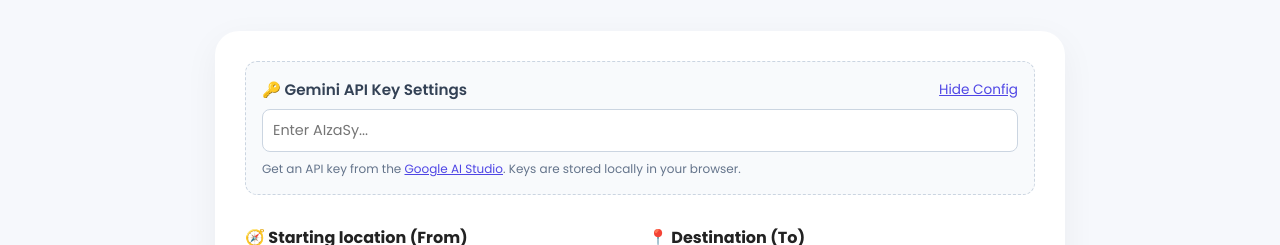
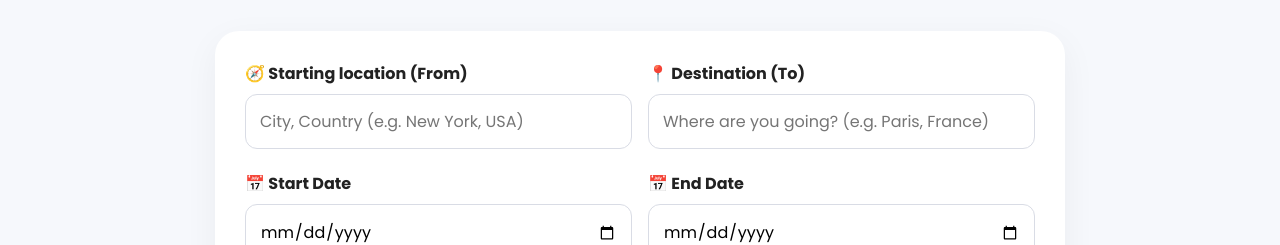
Before and after one commit to hasiniambati/AI-Travel-Planner, a React (Vite) app in the folder frontend/: page /planner in a window 1280 px wide. Shown: the part 293-538 px from the top of the page. Built offline with nearby package versions, Linux system fonts and the light colour scheme; no server answers.

Commit message:
feat: route all Gemini calls through backend proxy-gemini endpoint, removing API key inputs from UI

```diff
--- a/frontend/src/components/TripForm.jsx
+++ b/frontend/src/components/TripForm.jsx
@@ -1,5 +1,5 @@
 import { useState } from "react";
-import { generateTripWithGemini, saveGeminiApiKey } from "../services/geminiService";
+import { generateTripWithGemini } from "../services/geminiService";
 import "./TripForm.css";
 
 function TripForm({ onTripGenerated }) {
@@ -19,14 +19,6 @@
 
   const [loading, setLoading] = useState(false);
   const [error, setError] = useState("");
-  const [apiKey, setApiKey] = useState(localStorage.getItem("gemini_api_key") || "");
-  const [showKeyConfig, setShowKeyConfig] = useState(!localStorage.getItem("gemini_api_key"));
-
-  const handleApiKeyChange = (e) => {
-    const val = e.target.value;
-    setApiKey(val);
-    saveGeminiApiKey(val);
-  };
 
   const handleChange = (e) => {
     const { name, value } = e.target;
@@ -155,42 +147,6 @@
             ⚠️ {error}
           </div>
         )}
-
-        <div className="trip-form-key-section">
-          <h4 style={{ margin: "0 0 8px 0", fontSize: "0.95rem", color: "#334155", display: "flex", justifyContent: "space-between", alignItems: "center" }}>
-            <span style={{ fontWeight: 600 }}>🔑 Gemini API Key Settings</span>
-            <button
-              type="button"
-              style={{ background: "none", border: "none", color: "#4f46e5", cursor: "pointer", fontSize: "0.85rem", textDecoration: "underline" }}
-              onClick={() => setShowKeyConfig(!showKeyConfig)}
-            >
-              {showKeyConfig ? "Hide Config" : "Show Config"}
-            </button>
-          </h4>
-          {showKeyConfig && (
-            <div>
-              <input
-                type="password"
-                placeholder="Enter AIzaSy..."
-                value={apiKey}
-                onChange={handleApiKeyChange}
-                style={{
-                  fontFamily: "inherit",
-                  padding: "10px",
-                  fontSize: "0.9rem",
-                  border: "1px solid #cbd5e1",
-                  borderRadius: "8px",
-                  width: "100%",
-                  boxSizing: "border-box",
-                  marginBottom: "8px"
-                }}
-              />
-              <p className="hint" style={{ fontSize: "0.75rem", color: "#64748b", margin: "4px 0 0 0" }}>
-                Get an API key from the <a href="https://aistudio.google.com/" target="_blank" rel="noopener noreferrer" style={{ color: "#4f46e5", textDecoration: "underline" }}>Google AI Studio</a>. Keys are stored locally in your browser.
-              </p>
-            </div>
-          )}
-        </div>
 
         {/* Origin & Destination Row */}
         <div className="grid-2-col">
--- a/frontend/src/components/home/Assistant.jsx
+++ b/frontend/src/components/home/Assistant.jsx
@@ -31,18 +31,15 @@
     }
 
     try {
-      const activeKey = getGeminiApiKey();
-      // 1. Try client-side Gemini call first if API Key is configured
-      if (activeKey) {
-        const reply = await chatWithGeminiAPI(text, messages, tripContext);
-        setMessages((m) => [...m, { sender: "ai", text: reply }]);
-      } else {
-        // 2. If no client key, try calling the backend API (which might have GEMINI_API_KEY)
+      const reply = await chatWithGeminiAPI(text, messages, tripContext);
+      setMessages((m) => [...m, { sender: "ai", text: reply }]);
+    } catch (e) {
+      try {
         const d = await assistantChat(text, tripContext || { page: window.location.pathname });
         setMessages((m) => [...m, { sender: "ai", text: d.answer }]);
+      } catch (err) {
+        setMessages((m) => [...m, { sender: "ai", text: `I could not fetch a response: ${e.message}` }]);
       }
-    } catch (e) {
-      setMessages((m) => [...m, { sender: "ai", text: `I could not fetch a response: ${e.message}` }]);
     } finally {
       setLoading(false);
     }
--- a/frontend/src/services/geminiService.js
+++ b/frontend/src/services/geminiService.js
@@ -1,4 +1,5 @@
 const API_BASE = "https://generativelanguage.googleapis.com/v1beta/models";
+const API_URL = import.meta.env.VITE_API_URL || 'http://localhost:5000/api';
 
 const geminiSchema = {
   type: "object",
@@ -85,13 +86,6 @@
 };
 
 export const generateTripWithGemini = async (formData) => {
-  const apiKey = getGeminiApiKey();
-  if (!apiKey) {
-    throw new Error(
-      "Gemini API Key is not set. Please provide it in your environment or configuration."
-    );
-  }
-
   const { origin, destination, startDate, endDate, budget, adults, children, infants, travelMode, interests = [], include = [] } = formData;
 
   const start = new Date(startDate);
@@ -114,14 +108,14 @@
 
 Please output strict JSON matching the required schema. Ensure the estimatedTravelCost estimate matches the budget level. Recommended hotels must be realistic stays in ${destination}. For each day in the itinerary, provide multiple activities structured by timeOfDay (e.g. Morning, Afternoon, Evening) with correct ticketing/pricing, best visit times, and realistic travel times from previous spots.`;
 
-  const url = `${API_BASE}/gemini-1.5-flash:generateContent?key=${encodeURIComponent(apiKey)}`;
-
-  const response = await fetch(url, {
+  const response = await fetch(`${API_URL}/ai/proxy-gemini`, {
     method: "POST",
     headers: {
       "Content-Type": "application/json"
     },
     body: JSON.stringify({
+      model: "gemini-1.5-flash",
+      body: {
         contents: [
           {
             role: "user",
@@ -134,12 +128,13 @@
           responseMimeType: "application/json",
           responseSchema: geminiSchema
         }
+      }
     })
   });
 
   if (!response.ok) {
     const errorData = await response.json().catch(() => ({}));
-    const errMsg = errorData?.error?.message || `API error (${response.status})`;
+    const errMsg = errorData?.message || errorData?.error?.message || `API error (${response.status})`;
     throw new Error(`Gemini API Error: ${errMsg}`);
   }
 
@@ -167,11 +162,6 @@
 };
 
 export const chatWithGeminiAPI = async (message, chatHistory = [], tripContext = null) => {
-  const apiKey = getGeminiApiKey();
-  if (!apiKey) {
-    throw new Error("API Key is missing. Please configure it in the form Settings first.");
-  }
-
   // Gemini expects: { role: 'user'|'model', parts: [{ text: string }] }
   const contents = [];
 
@@ -221,14 +211,14 @@
     parts: [{ text: message }]
   });
 
-  const url = `${API_BASE}/gemini-1.5-flash:generateContent?key=${encodeURIComponent(apiKey)}`;
-
-  const response = await fetch(url, {
+  const response = await fetch(`${API_URL}/ai/proxy-gemini`, {
     method: "POST",
     headers: {
       "Content-Type": "application/json"
     },
     body: JSON.stringify({
+      model: "gemini-1.5-flash",
+      body: {
         contents: contents,
         systemInstruction: {
           parts: [{ text: contextPrompt }]
@@ -237,12 +227,13 @@
           temperature: 0.7,
           maxOutputTokens: 2000
         }
+      }
     })
   });
 
   if (!response.ok) {
     const errorData = await response.json().catch(() => ({}));
-    const errMsg = errorData?.error?.message || `API error (${response.status})`;
+    const errMsg = errorData?.message || errorData?.error?.message || `API error (${response.status})`;
     throw new Error(`Gemini API Error: ${errMsg}`);
   }
 
```
Also changed, not shown: 2 other files (tests, documents, lock files or other folders). Lines whose indentation alone changed are shown as unchanged.
